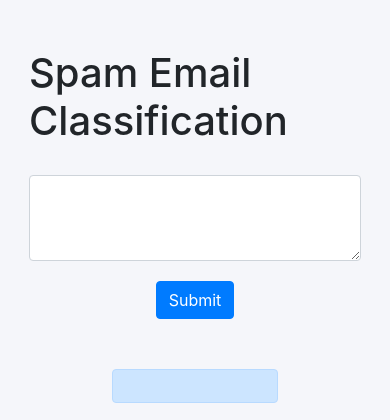
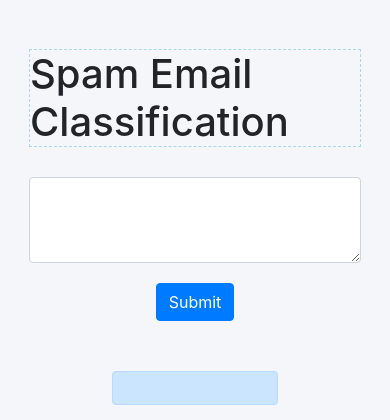
Before and after one commit to prashantchanne12/Spam-Email-Classifier-Flask-Website, a Flask app: page / in a window 390 px wide. Shown: the top 420 px of the page. Run offline with Flask 2, Linux system fonts and the light colour scheme; parts of the project's set-up code (start-up, migrations or seed data) failed here and were passed over; some libraries are stand-ins or nearby versions.

Commit message:
added responsiveness

```diff
--- a/templates/index.html
+++ b/templates/index.html
@@ -1,6 +1,8 @@
 <!DOCTYPE html>
 <html>
 <head>
+	<meta name="viewport" content="width=device-width, initial-scale=1">
+
     <title>Home</title>
     <link rel="stylesheet" href="https://stackpath.bootstrapcdn.com/bootstrap/4.4.1/css/bootstrap.min.css" integrity="sha384-Vkoo8x4CGsO3+Hhxv8T/Q5PaXtkKtu6ug5TOeNV6gBiFeWPGFN9MuhOf23Q9Ifjh" crossorigin="anonymous">
 	<script src="https://code.jquery.com/jquery-3.4.1.slim.min.js" integrity="sha384-J6qa4849blE2+poT4WnyKhv5vZF5SrPo0iEjwBvKU7imGFAV0wwj1yYfoRSJoZ+n" crossorigin="anonymous"></script>
@@ -12,6 +14,11 @@
 	body{
 		background: #f5f6fa;
 		padding: 29px;
+	}
+
+	.h {
+	border: 5px dashed lightblue;
+	border-width:0.5px;
 	}
 
 	#button{
@@ -43,7 +50,7 @@
 <body>
 		<form method="POST" class="col-lg-6 offset-lg-3" action="{{ url_for('predict') }}">
 		 <div class="row justify-content-center">
-		 	<h1>Spam Email Classification</h1>
+		 	<h1 class="h">Spam Email Classification</h1>
 
                 <textarea class="form-control" id="text" rows="3" name="text" required>
                 </textarea>
```
